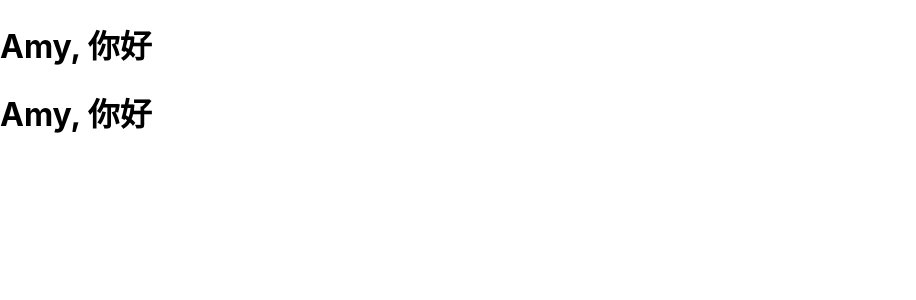
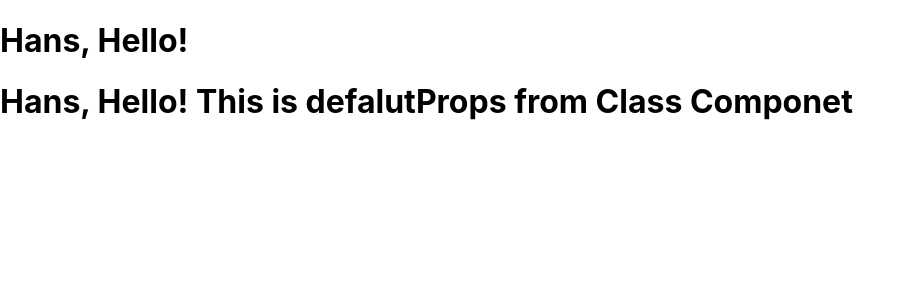
Before and after one commit to jchans-learning/react-class, a React (Create React App) app in the folder react-0121/: page / in a window 1280 px wide. Shown: the top 300 px of the page, without its empty margins (0-916 px from the left). Built offline with nearby package versions, Linux system fonts and the light colour scheme.

Commit message:
預設屬性 defaultProps 練習

```diff
--- a/react-0121/src/App.js
+++ b/react-0121/src/App.js
@@ -4,8 +4,8 @@ import HelloWorldClass from './components/HelloWorldClass'
 function App() {
   return (
     <>
-      <HelloWorld text="你好" name="Amy" />
-      <HelloWorldClass text="你好" name="Amy" />
+      <HelloWorld />
+      <HelloWorldClass />
     </>
   )
 }
--- a/react-0121/src/components/HelloWorld.js
+++ b/react-0121/src/components/HelloWorld.js
@@ -13,3 +13,9 @@ export default HelloWorld
 
 // 透過 props 傳入參數來得到父母元件傳來的屬性值
 // props 是一個物件
+
+// 預設屬性
+HelloWorld.defaultProps = {
+  name: 'Hans',
+  text: 'Hello!',
+}
--- a/react-0121/src/components/HelloWorldClass.js
+++ b/react-0121/src/components/HelloWorldClass.js
@@ -20,4 +20,10 @@ class HelloWorldClass extends React.Component {
   }
 }
 
+// 預設屬性
+HelloWorldClass.defaultProps = {
+  name: 'Hans',
+  text: 'Hello! This is defalutProps from Class Componet',
+}
+
 export default HelloWorldClass
```
Also changed, not shown: 2 other files (tests, documents, lock files or other folders).
